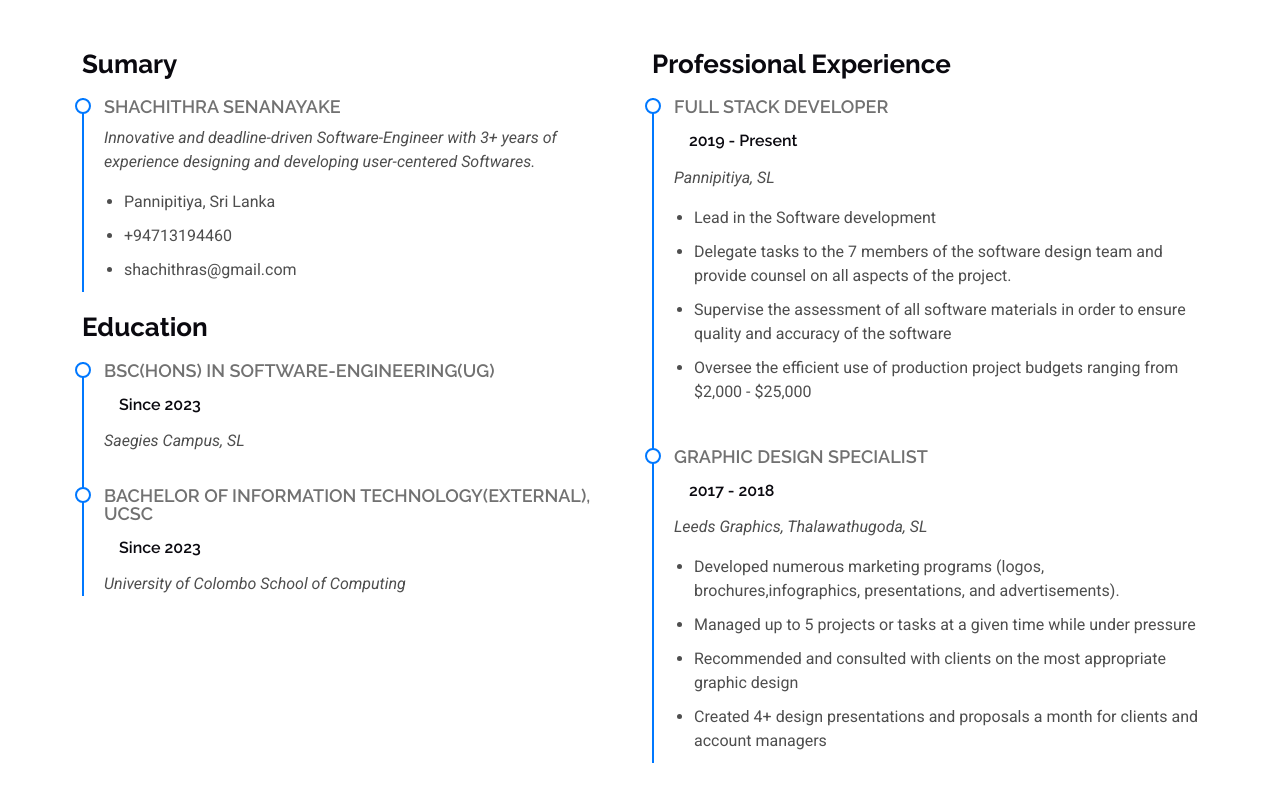
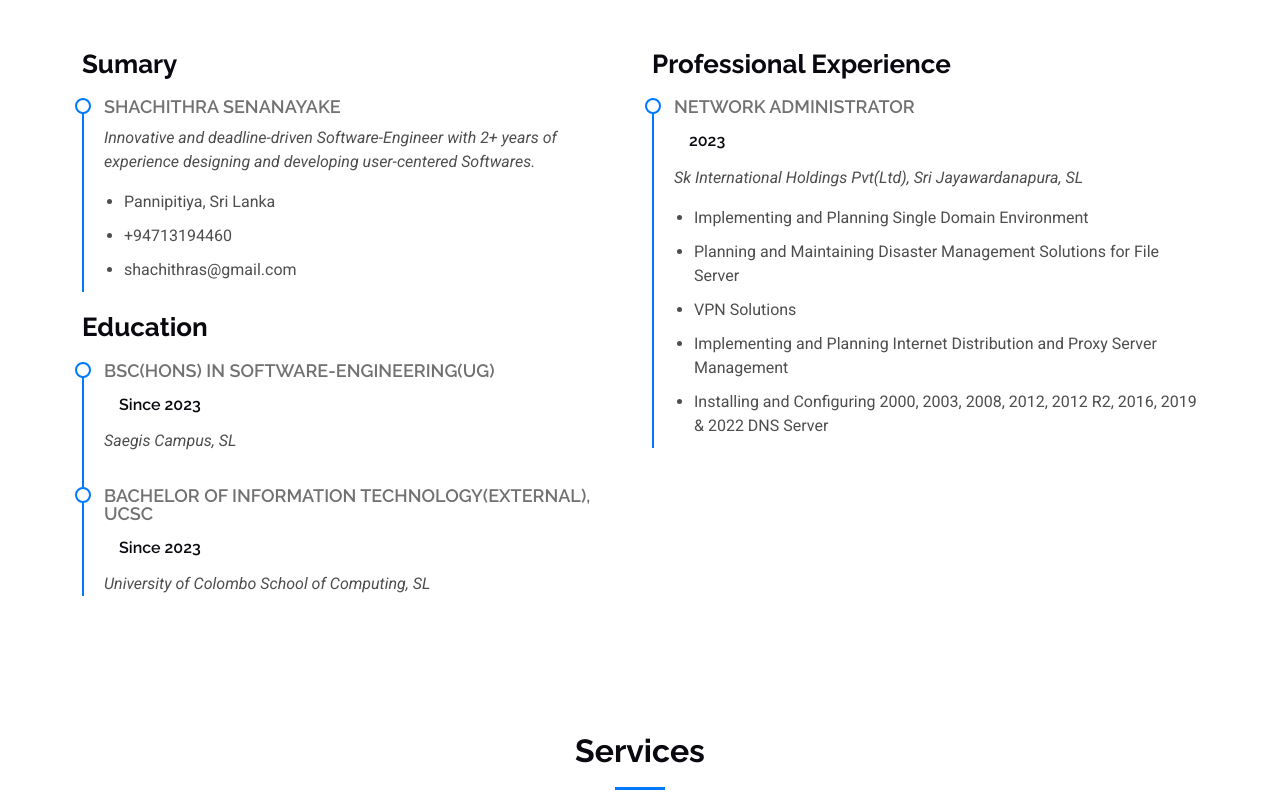
Before and after one commit to Shachithra/Batman, a plain HTML site: page index.html in a window 1280 px wide. Shown: the part 1680-2480 px from the top of the page. Drawn offline with Linux system fonts and the light colour scheme.

Commit message:
Update index.html

```diff
--- a/index.html
+++ b/index.html
@@ -105,21 +105,21 @@
               <div class="progress">
                 <span class="skill"><span>CSS</span> <i class="val">70%</i></span>
                 <div class="progress-bar-wrap">
-                  <div class="progress-bar" role="progressbar" aria-valuenow="90" aria-valuemin="0" aria-valuemax="100"></div>
+                  <div class="progress-bar" role="progressbar" aria-valuenow="70" aria-valuemin="0" aria-valuemax="100"></div>
                 </div>
               </div><!-- End Skills Item -->
 
               <div class="progress">
                 <span class="skill"><span>JavaScript</span> <i class="val">55%</i></span>
                 <div class="progress-bar-wrap">
-                  <div class="progress-bar" role="progressbar" aria-valuenow="75" aria-valuemin="0" aria-valuemax="100"></div>
+                  <div class="progress-bar" role="progressbar" aria-valuenow="55" aria-valuemin="0" aria-valuemax="100"></div>
                 </div>
               </div><!-- End Skills Item -->
 
               <div class="progress">
                 <span class="skill"><span>Photoshop</span> <i class="val">25%</i></span>
                 <div class="progress-bar-wrap">
-                  <div class="progress-bar" role="progressbar" aria-valuenow="55" aria-valuemin="0" aria-valuemax="100"></div>
+                  <div class="progress-bar" role="progressbar" aria-valuenow="25" aria-valuemin="0" aria-valuemax="100"></div>
                 </div>
               </div><!-- End Skills Item -->
 
@@ -162,7 +162,7 @@
 
             <div class="resume-item pb-0">
               <h4>Shachithra Senanayake</h4>
-              <p><em>Innovative and deadline-driven Software-Engineer with 3+ years of experience designing and developing user-centered Softwares.</em></p>
+              <p><em>Innovative and deadline-driven Software-Engineer with 2+ years of experience designing and developing user-centered Softwares.</em></p>
               <ul>
                 <li>Pannipitiya, Sri Lanka</li>
                 <li>+94713194460</li>
@@ -174,14 +174,14 @@
             <div class="resume-item">
               <h4>BSC(Hons) in Software-Engineering(UG)</h4>
               <h5>Since 2023</h5>
-              <p><em>Saegies Campus, SL</em></p>
+              <p><em>Saegis Campus, SL</em></p>
 
             </div><!-- Edn Resume Item -->
 
             <div class="resume-item">
               <h4>Bachelor of Information Technology(External), UCSC</h4>
               <h5>Since 2023</h5>
-              <p><em>University of Colombo School of Computing </em></p>
+              <p><em>University of Colombo School of Computing, SL </em></p>
             </div><!-- Edn Resume Item -->
 
           </div>
@@ -189,26 +189,15 @@
           <div class="col-lg-6" data-aos="fade-up" data-aos-delay="200">
             <h3 class="resume-title">Professional Experience</h3>
             <div class="resume-item">
-              <h4>Full Stack Developer</h4>
-              <h5>2019 - Present</h5>
-              <p><em>Pannipitiya, SL </em></p>
+              <h4>Network Administrator</h4>
+              <h5>2023</h5>
+              <p><em>Sk International Holdings Pvt(Ltd), Sri Jayawardanapura, SL </em></p>
               <ul>
-                <li>Lead in the Software development</li>
-                <li>Delegate tasks to the 7 members of the software design team and provide counsel on all aspects of the project. </li>
-                <li>Supervise the assessment of all software materials in order to ensure quality and accuracy of the software</li>
-                <li>Oversee the efficient use of production project budgets ranging from $2,000 - $25,000</li>
-              </ul>
-            </div><!-- Edn Resume Item -->
-
-            <div class="resume-item">
-              <h4>Graphic design specialist</h4>
-              <h5>2017 - 2018</h5>
-              <p><em>Leeds Graphics, Thalawathugoda, SL</em></p>
-              <ul>
-                <li>Developed numerous marketing programs (logos, brochures,infographics, presentations, and advertisements).</li>
-                <li>Managed up to 5 projects or tasks at a given time while under pressure</li>
-                <li>Recommended and consulted with clients on the most appropriate graphic design</li>
-                <li>Created 4+ design presentations and proposals a month for clients and account managers</li>
+                <li>Implementing and Planning Single Domain Environment</li>
+                <li>Planning and Maintaining Disaster Management Solutions for File Server</li>
+                <li>VPN Solutions</li>
+                <li>Implementing and Planning Internet Distribution and Proxy Server Management</li>
+                <li>Installing and Configuring 2000, 2003, 2008, 2012, 2012 R2, 2016, 2019 & 2022 DNS Server</li>
               </ul>
             </div><!-- Edn Resume Item -->
 
```
